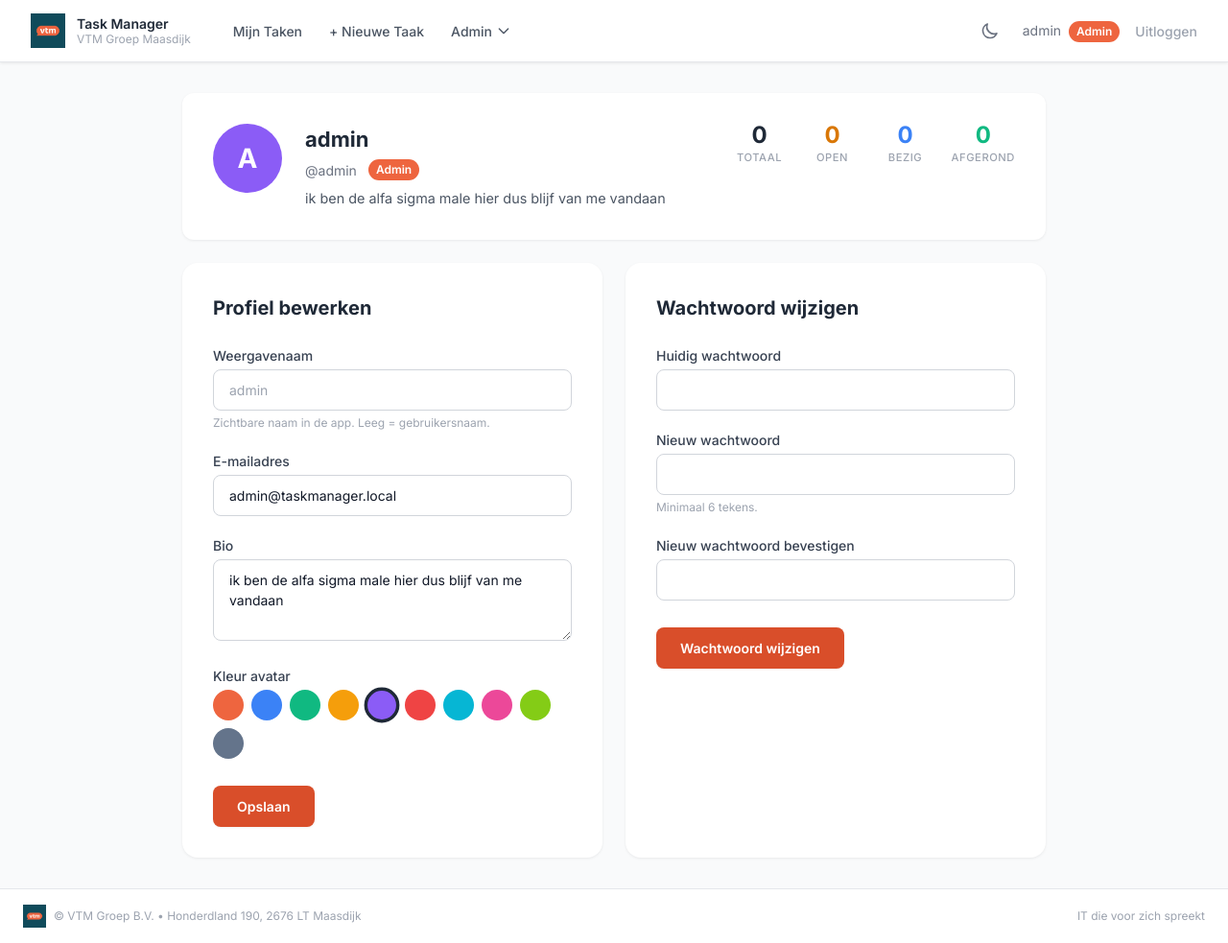
After one commit to GoldenRaven65/Python-main, a Flask app: page /profile in a window 1280 px wide. The commit adds this page. Shown: the whole page at 96% size. Run offline with Flask 3, Linux system fonts and the light colour scheme; a user stored in the database is signed in; some libraries are stand-ins or nearby versions.

Commit message:
vtm logo geimplementeerd en een profiel pagina aangemaakt

```diff
--- a/app.py
+++ b/app.py
@@ -39,6 +39,9 @@ class User(UserMixin, db.Model):
     email = db.Column(db.String(120), unique=True, nullable=False)
     password_hash = db.Column(db.String(256), nullable=False)
     role = db.Column(db.String(10), nullable=False, default='user')   # 'admin' of 'user'
+    display_name = db.Column(db.String(100), nullable=True)
+    bio = db.Column(db.Text, nullable=True)
+    avatar_color = db.Column(db.String(7), nullable=False, default='#ee653f')
     tasks = db.relationship('Task', backref='owner', lazy=True, foreign_keys='Task.user_id')
     assigned_tasks = db.relationship('Task', backref='assignee', lazy=True, foreign_keys='Task.assigned_to_id')
 
@@ -268,6 +271,57 @@ def task_toggle(task_id):
     return redirect(url_for('tasks'))
 
 
+# ──────────────── Profiel routes ────────────────
+
+@app.route('/profile', methods=['GET', 'POST'])
+@login_required
+def profile():
+    if request.method == 'POST':
+        action = request.form.get('action')
+
+        if action == 'update_profile':
+            display_name = request.form.get('display_name', '').strip()
+            bio = request.form.get('bio', '').strip()
+            avatar_color = request.form.get('avatar_color', '#ee653f').strip()
+            email = request.form.get('email', '').strip()
+
+            if email and email != current_user.email:
+                if User.query.filter_by(email=email).first():
+                    flash('E-mailadres is al in gebruik.', 'danger')
+                    return redirect(url_for('profile'))
+                current_user.email = email
+
+            current_user.display_name = display_name or None
+            current_user.bio = bio or None
+            current_user.avatar_color = avatar_color
+            db.session.commit()
+            flash('Profiel bijgewerkt!', 'success')
+
+        elif action == 'change_password':
+            current_pw = request.form.get('current_password', '')
+            new_pw = request.form.get('new_password', '')
+            new_pw2 = request.form.get('new_password2', '')
+
+            if not current_user.check_password(current_pw):
+                flash('Huidig wachtwoord is onjuist.', 'danger')
+            elif len(new_pw) < 6:
+                flash('Nieuw wachtwoord moet minimaal 6 tekens zijn.', 'danger')
+            elif new_pw != new_pw2:
+                flash('Wachtwoorden komen niet overeen.', 'danger')
+            else:
+                current_user.set_password(new_pw)
+                db.session.commit()
+                flash('Wachtwoord gewijzigd!', 'success')
+
+        return redirect(url_for('profile'))
+
+    total = len(current_user.tasks)
+    done = sum(1 for t in current_user.tasks if t.status == 'afgerond')
+    open_count = sum(1 for t in current_user.tasks if t.status == 'open')
+    bezig_count = sum(1 for t in current_user.tasks if t.status == 'bezig')
+    return render_template('profile.html', total=total, done=done, open_count=open_count, bezig_count=bezig_count)
+
+
 # ──────────────── Admin routes ────────────────
 
 @app.route('/admin')
@@ -358,6 +412,15 @@ with app.app_context():
         if 'assigned_to_id' not in columns:
             conn.execute('ALTER TABLE task ADD COLUMN assigned_to_id INTEGER REFERENCES user(id)')
             conn.commit()
+        # Migreer nieuwe profielkolommen (user tabel)
+        user_columns = [row[1] for row in conn.execute('PRAGMA table_info(user)')]
+        if 'display_name' not in user_columns:
+            conn.execute('ALTER TABLE user ADD COLUMN display_name VARCHAR(100)')
+        if 'bio' not in user_columns:
+            conn.execute('ALTER TABLE user ADD COLUMN bio TEXT')
+        if 'avatar_color' not in user_columns:
+            conn.execute("ALTER TABLE user ADD COLUMN avatar_color VARCHAR(7) NOT NULL DEFAULT '#ee653f'")
+        conn.commit()
 
     # Maak een standaard admin-account als die nog niet bestaat
     if not User.query.filter_by(username='admin').first():
--- a/static/css/style.css
+++ b/static/css/style.css
@@ -56,6 +56,25 @@ body {
     border-radius: 0.25rem;
     display: inline-block;
     line-height: 1.5;
+}
+.vtm-logo-img {
+    height: 2.25rem;
+    width: auto;
+    display: block;
+    object-fit: contain;
+}
+.vtm-logo-img--sm {
+    height: 1.5rem;
+    width: auto;
+    display: block;
+    object-fit: contain;
+}
+.auth-logo-img {
+    height: 4rem;
+    width: auto;
+    display: block;
+    margin: 0 auto 0.75rem;
+    object-fit: contain;
 }
 .nav-brand-name { display: block; font-weight: 600; font-size: 0.875rem; line-height: 1.25; color: #1f2937; }
 .dark .nav-brand-name { color: #f9fafb; }
@@ -574,3 +593,140 @@ body {
    Legacy / utilities
 ======================================== */
 .input-name { max-width: 256px; }
+
+/* ========================================
+   Profile page
+======================================== */
+
+/* Header card (avatar + info + stats) */
+.profile-page { max-width: 900px; margin: 0 auto; }
+
+.profile-header-card {
+    background-color: #ffffff;
+    border-radius: 0.75rem;
+    box-shadow: 0 1px 3px rgba(0,0,0,.07);
+    padding: 2rem;
+    display: flex;
+    align-items: flex-start;
+    gap: 1.5rem;
+    margin-bottom: 1.5rem;
+    flex-wrap: wrap;
+}
+.dark .profile-header-card { background-color: #1f2937; }
+
+.profile-avatar {
+    width: 4.5rem;
+    height: 4.5rem;
+    border-radius: 9999px;
+    display: flex;
+    align-items: center;
+    justify-content: center;
+    font-size: 1.75rem;
+    font-weight: 700;
+    color: #ffffff;
+    flex-shrink: 0;
+}
+
+.profile-header-info { flex: 1; min-width: 0; }
+
+.profile-name {
+    font-size: 1.375rem;
+    font-weight: 700;
+    color: #1f2937;
+    margin: 0 0 0.25rem;
+}
+.dark .profile-name { color: #f9fafb; }
+
+.profile-username {
+    font-size: 0.875rem;
+    color: #6b7280;
+    margin: 0 0 0.5rem;
+    display: flex;
+    align-items: center;
+    gap: 0.5rem;
+}
+.dark .profile-username { color: #9ca3af; }
+
+.profile-bio {
+    font-size: 0.9rem;
+    color: #4b5563;
+    margin: 0;
+    line-height: 1.5;
+}
+.dark .profile-bio { color: #d1d5db; }
+
+/* Stats row inside header card */
+.profile-stats {
+    display: flex;
+    gap: 1.25rem;
+    margin-left: auto;
+    flex-shrink: 0;
+    flex-wrap: wrap;
+}
+.profile-stat {
+    display: flex;
+    flex-direction: column;
+    align-items: center;
+    min-width: 3.5rem;
+}
+.profile-stat-value {
+    font-size: 1.5rem;
+    font-weight: 700;
+    color: #1f2937;
+    line-height: 1;
+}
+.dark .profile-stat-value { color: #f9fafb; }
+.profile-stat-value--open  { color: #d97706; }
+.profile-stat-value--bezig { color: #3b82f6; }
+.profile-stat-value--done  { color: #10b981; }
+.profile-stat-label {
+    font-size: 0.7rem;
+    font-weight: 500;
+    color: #9ca3af;
+    text-transform: uppercase;
+    letter-spacing: 0.05em;
+    margin-top: 0.2rem;
+}
+
+/* Two-column form grid */
+.profile-grid {
+    display: grid;
+    grid-template-columns: 1fr;
+    gap: 1.5rem;
+}
+@media (min-width: 640px) {
+    .profile-grid { grid-template-columns: 1fr 1fr; }
+}
+
+/* Avatar color picker */
+.avatar-color-picker {
+    display: flex;
+    flex-wrap: wrap;
+    gap: 0.5rem;
+    margin-top: 0.25rem;
+}
+.avatar-color-option { cursor: pointer; }
+.avatar-color-option input[type="radio"] { display: none; }
+.avatar-color-swatch {
+    display: block;
+    width: 2rem;
+    height: 2rem;
+    border-radius: 9999px;
+    border: 3px solid transparent;
+    transition: border-color 0.15s, transform 0.15s;
+}
+.avatar-color-option input[type="radio"]:checked + .avatar-color-swatch {
+    border-color: #1f2937;
+    transform: scale(1.15);
+}
+.dark .avatar-color-option input[type="radio"]:checked + .avatar-color-swatch {
+    border-color: #f9fafb;
+}
+
+/* Navbar profile link */
+.nav-user-link { text-decoration: none; }
+.nav-user-link:hover { text-decoration: underline; }
+
+/* Form hint text */
+.form-hint { font-size: 0.75rem; color: #9ca3af; margin-top: 0.25rem; }
+.dark .form-hint { color: #6b7280; }
--- a/templates/base.html
+++ b/templates/base.html
@@ -58,7 +58,7 @@
                 <!-- Logo & links -->
                 <div class="flex items-center gap-8">
                     <a href="{{ url_for('tasks') }}" class="flex items-center gap-3">
-                        <div class="vtm-logo">VTM</div>
+                        <img src="{{ url_for('static', filename='images/VTM logo.png') }}" alt="VTM logo" class="vtm-logo-img">
                         <div class="hidden sm:block">
                             <span class="nav-brand-name">Task Manager</span>
                             <span class="nav-brand-sub">VTM Groep Maasdijk</span>
@@ -87,10 +87,10 @@
                         <svg x-show="!darkMode" class="w-5 h-5" fill="none" stroke="currentColor" viewBox="0 0 24 24"><path stroke-linecap="round" stroke-linejoin="round" stroke-width="2" d="M20.354 15.354A9 9 0 018.646 3.646 9.003 9.003 0 0012 21a9.003 9.003 0 008.354-5.646z"/></svg>
                         <svg x-show="darkMode" x-cloak class="w-5 h-5" fill="none" stroke="currentColor" viewBox="0 0 24 24"><path stroke-linecap="round" stroke-linejoin="round" stroke-width="2" d="M12 3v1m0 16v1m9-9h-1M4 12H3m15.364 6.364l-.707-.707M6.343 6.343l-.707-.707m12.728 0l-.707.707M6.343 17.657l-.707.707M16 12a4 4 0 11-8 0 4 4 0 018 0z"/></svg>
                     </button>
-                    <span class="nav-user-info">
-                        {{ current_user.username }}
+                    <a href="{{ url_for('profile') }}" class="nav-user-info nav-user-link">
+                        {{ current_user.display_name or current_user.username }}
                         {% if current_user.is_admin %}<span class="badge--vtm-admin">Admin</span>{% endif %}
-                    </span>
+                    </a>
                     <a href="{{ url_for('logout') }}" class="nav-logout-link">Uitloggen</a>
                 </div>
                 <!-- Mobile toggle -->
@@ -115,7 +115,8 @@
                 <a href="{{ url_for('admin_users') }}" class="mobile-nav-link">Gebruikers</a>
                 {% endif %}
                 <div class="mobile-nav-divider">
-                    <span class="mobile-nav-user">{{ current_user.username }}</span>
+                    <span class="mobile-nav-user">{{ current_user.display_name or current_user.username }}</span>
+                    <a href="{{ url_for('profile') }}" class="mobile-nav-link">Mijn Profiel</a>
                     <a href="{{ url_for('logout') }}" class="mobile-nav-link">Uitloggen</a>
                 </div>
             </div>
@@ -141,7 +142,7 @@
     <footer class="footer">
         <div class="footer-inner">
             <div class="footer-brand">
-                <div class="vtm-logo--sm">VTM</div>
+                <img src="{{ url_for('static', filename='images/VTM logo.png') }}" alt="VTM logo" class="vtm-logo-img--sm">
                 <span class="footer-text">&copy; VTM Groep B.V. &bull; Honderdland 190, 2676 LT Maasdijk</span>
             </div>
             <span class="footer-text">IT die voor zich spreekt</span>
--- a/templates/login.html
+++ b/templates/login.html
@@ -5,7 +5,7 @@
     <div class="auth-box">
         <div class="auth-card">
             <div class="auth-card-header">
-                <div class="auth-logo">VTM</div>
+                <img src="{{ url_for('static', filename='images/VTM logo.png') }}" alt="VTM logo" class="auth-logo-img">
                 <h2 class="auth-card-title">Task Manager</h2>
                 <p class="auth-card-subtitle">VTM Groep Maasdijk</p>
             </div>
--- /dev/null
+++ b/templates/profile.html
@@ -0,0 +1,114 @@
+{% extends "base.html" %}
+{% block title %}Mijn Profiel - Task Manager{% endblock %}
+{% block content %}
+<div class="profile-page">
+
+    <!-- Profielkaart (avatar + naam + stats) -->
+    <div class="profile-header-card">
+        <div class="profile-avatar" style="background-color: {{ current_user.avatar_color }};">
+            {{ (current_user.display_name or current_user.username)[0] | upper }}
+        </div>
+        <div class="profile-header-info">
+            <h2 class="profile-name">{{ current_user.display_name or current_user.username }}</h2>
+            <p class="profile-username">@{{ current_user.username }}
+                {% if current_user.is_admin %}<span class="badge--vtm-admin">Admin</span>{% endif %}
+            </p>
+            {% if current_user.bio %}
+            <p class="profile-bio">{{ current_user.bio }}</p>
+            {% endif %}
+        </div>
+        <div class="profile-stats">
+            <div class="profile-stat">
+                <span class="profile-stat-value">{{ total }}</span>
+                <span class="profile-stat-label">Totaal</span>
+            </div>
+            <div class="profile-stat">
+                <span class="profile-stat-value profile-stat-value--open">{{ open_count }}</span>
+                <span class="profile-stat-label">Open</span>
+            </div>
+            <div class="profile-stat">
+                <span class="profile-stat-value profile-stat-value--bezig">{{ bezig_count }}</span>
+                <span class="profile-stat-label">Bezig</span>
+            </div>
+            <div class="profile-stat">
+                <span class="profile-stat-value profile-stat-value--done">{{ done }}</span>
+                <span class="profile-stat-label">Afgerond</span>
+            </div>
+        </div>
+    </div>
+
+    <div class="profile-grid">
+
+        <!-- Profiel bewerken -->
+        <div class="form-card">
+            <h3 class="form-card-title">Profiel bewerken</h3>
+            <form method="post" class="form-stack">
+                <input type="hidden" name="action" value="update_profile">
+                <div>
+                    <label for="display_name" class="form-label">Weergavenaam</label>
+                    <input type="text" id="display_name" name="display_name"
+                           value="{{ current_user.display_name or '' }}"
+                           placeholder="{{ current_user.username }}"
+                           class="form-input">
+                    <p class="form-hint">Zichtbare naam in de app. Leeg = gebruikersnaam.</p>
+                </div>
+                <div>
+                    <label for="email" class="form-label">E-mailadres</label>
+                    <input type="email" id="email" name="email"
+                           value="{{ current_user.email }}"
+                           class="form-input">
+                </div>
+                <div>
+                    <label for="bio" class="form-label">Bio</label>
+                    <textarea id="bio" name="bio" rows="3" class="form-input"
+                              placeholder="Vertel iets over jezelf...">{{ current_user.bio or '' }}</textarea>
+                </div>
+                <div>
+                    <label class="form-label">Kleur avatar</label>
+                    <div class="avatar-color-picker">
+                        {% set colors = ['#ee653f','#3b82f6','#10b981','#f59e0b','#8b5cf6','#ef4444','#06b6d4','#ec4899','#84cc16','#64748b'] %}
+                        {% for color in colors %}
+                        <label class="avatar-color-option">
+                            <input type="radio" name="avatar_color" value="{{ color }}"
+                                   {% if current_user.avatar_color == color %}checked{% endif %}>
+                            <span class="avatar-color-swatch" style="background:{{ color }};"></span>
+                        </label>
+                        {% endfor %}
+                    </div>
+                </div>
+                <div class="form-actions">
+                    <button type="submit" class="btn btn-primary">Opslaan</button>
+                </div>
+            </form>
+        </div>
+
+        <!-- Wachtwoord wijzigen -->
+        <div class="form-card">
+            <h3 class="form-card-title">Wachtwoord wijzigen</h3>
+            <form method="post" class="form-stack">
+                <input type="hidden" name="action" value="change_password">
+                <div>
+                    <label for="current_password" class="form-label">Huidig wachtwoord</label>
+                    <input type="password" id="current_password" name="current_password"
+                           required class="form-input">
+                </div>
+                <div>
+                    <label for="new_password" class="form-label">Nieuw wachtwoord</label>
+                    <input type="password" id="new_password" name="new_password"
+                           required minlength="6" class="form-input">
+                    <p class="form-hint">Minimaal 6 tekens.</p>
+                </div>
+                <div>
+                    <label for="new_password2" class="form-label">Nieuw wachtwoord bevestigen</label>
+                    <input type="password" id="new_password2" name="new_password2"
+                           required minlength="6" class="form-input">
+                </div>
+                <div class="form-actions">
+                    <button type="submit" class="btn btn-primary">Wachtwoord wijzigen</button>
+                </div>
+            </form>
+        </div>
+
+    </div>
+</div>
+{% endblock %}
--- a/templates/register.html
+++ b/templates/register.html
@@ -5,7 +5,7 @@
     <div class="auth-box">
         <div class="auth-card">
             <div class="auth-card-header">
-                <div class="auth-logo">VTM</div>
+                <img src="{{ url_for('static', filename='images/VTM logo.png') }}" alt="VTM logo" class="auth-logo-img">
                 <h2 class="auth-card-title">Task Manager</h2>
                 <p class="auth-card-subtitle">VTM Groep Maasdijk</p>
             </div>
```
Also changed, not shown: static/images/VTM logo.png (added), taskmanager.db.
